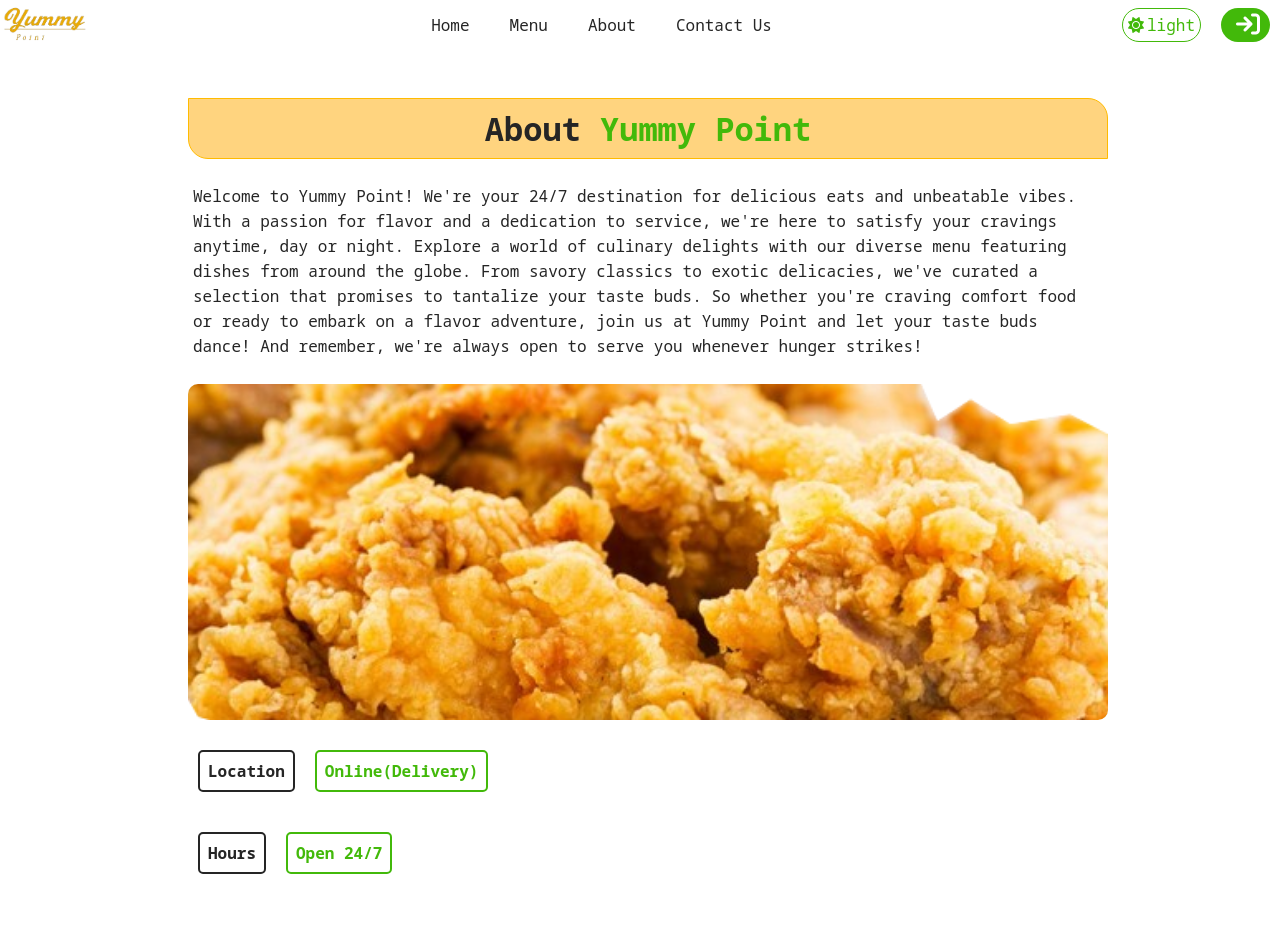
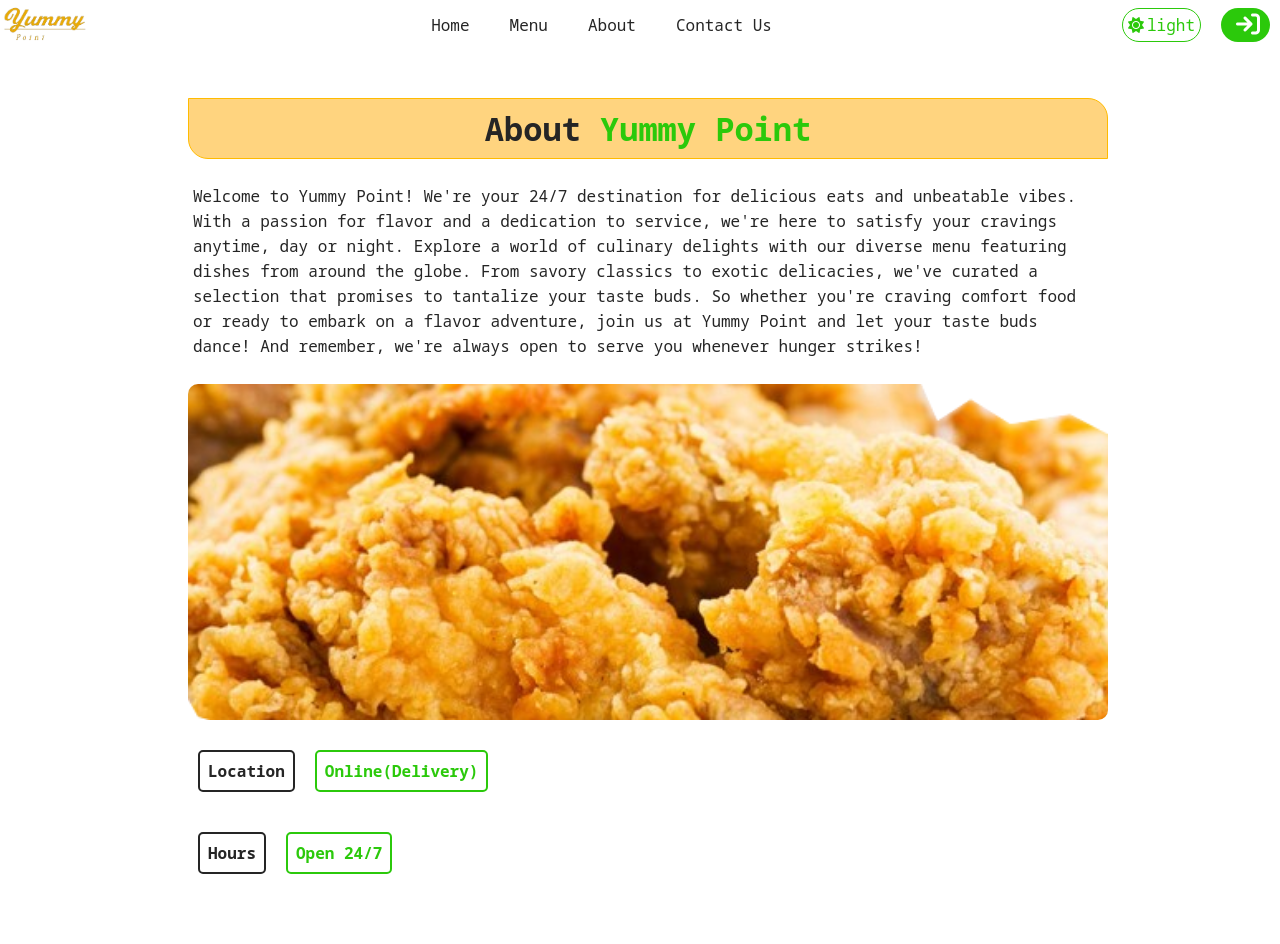
Before and after one commit to elisoft-engineer/yummypoint, a Django app: template templates/core/about.html in a window 1280 px wide. Run offline with Django 5.2, Linux system fonts and the light colour scheme; the template is opened without the code that fills it, so the values that code supplies are empty.

Commit message:
Create color variants for dark theme

```diff
--- a/static/css/theme.css
+++ b/static/css/theme.css
@@ -1,6 +1,6 @@
 :root {
   --primary-color: #ffbb00;
-  --complementary-color: #42b90a;
+  --complementary-color: #2bc90b;
   --background-color: #ffffff;
   --text-color: #252525;
   --secondary-color: #252525;
@@ -16,6 +16,8 @@
 [data-theme="dark"] {
   --background-color: #252525;
   --text-color: #ffffff;
+  --primary-color: #fffb00;
+  --complementary-color: #42b90a;
   --secondary-color: #404040;
   --card-background: #404040;
   --core-transparent-bg: rgba(255, 170, 0, 0);
```
